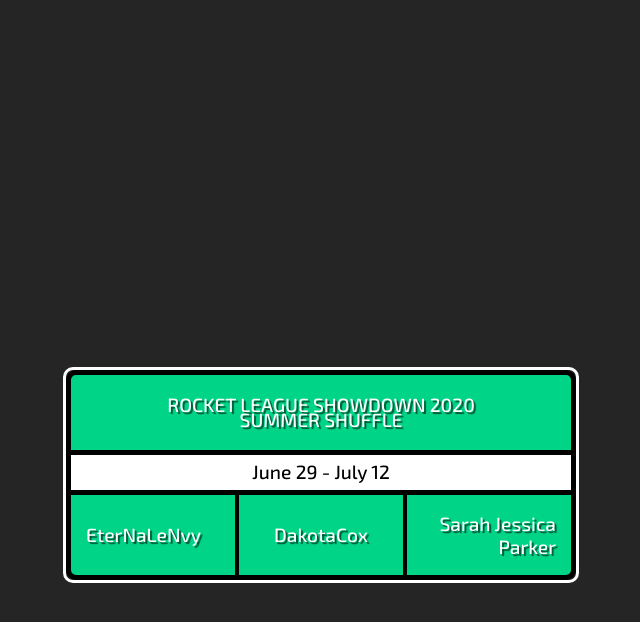
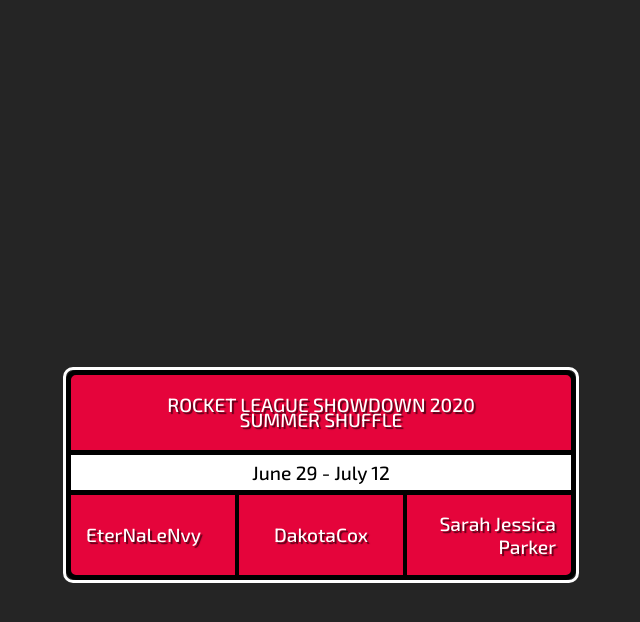
Before and after one commit to bankiszabolcs/Events, a website with bundled scripts: page index.html in a window 1280 px wide. Both pictures are taken after a click on the button "Open Overlay". Shown: the top 622 px of the page, without its empty margins (639-1279 px from the left). Built offline with nearby package versions, Linux system fonts and the light colour scheme.

Commit message:
Fully Done

```diff
--- a/index.js
+++ b/index.js
@@ -33,6 +33,10 @@
   const dateString = makeDate(actualEvent);
   document.querySelector(".table__secondrow").textContent = dateString;
 
+  const table = document.querySelector(".table");
+
+  table.style.backgroundColor = actualEvent.color;
+
   generateCols(actualEvent.talent);
 }
 
--- a/src/scss/style.scss
+++ b/src/scss/style.scss
@@ -53,7 +53,7 @@
   height: 200px;
   position: relative;
   border: 5px solid black;
-  word-wrap: break-word;
+  word-wrap: break-all;
   text-align: center;
   display: flex;
   flex-direction: column;
@@ -85,6 +85,9 @@
 
   &__secondrow {
     background-color: white;
+    display: flex;
+    align-items: center;
+    justify-content: center;
     color: black;
     border-top: 5px solid black;
     border-bottom: 5px solid black;
```
Also changed, not shown: dist/css/style.css, 1 other file.
